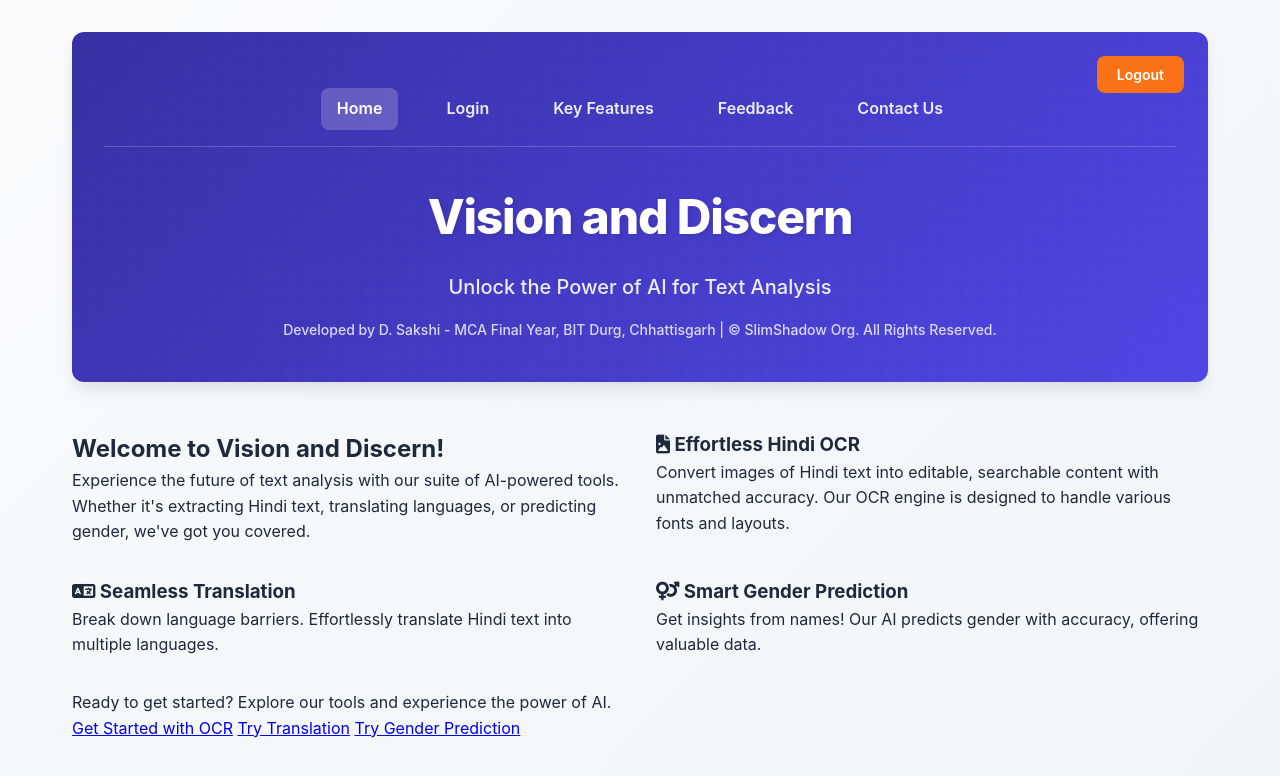
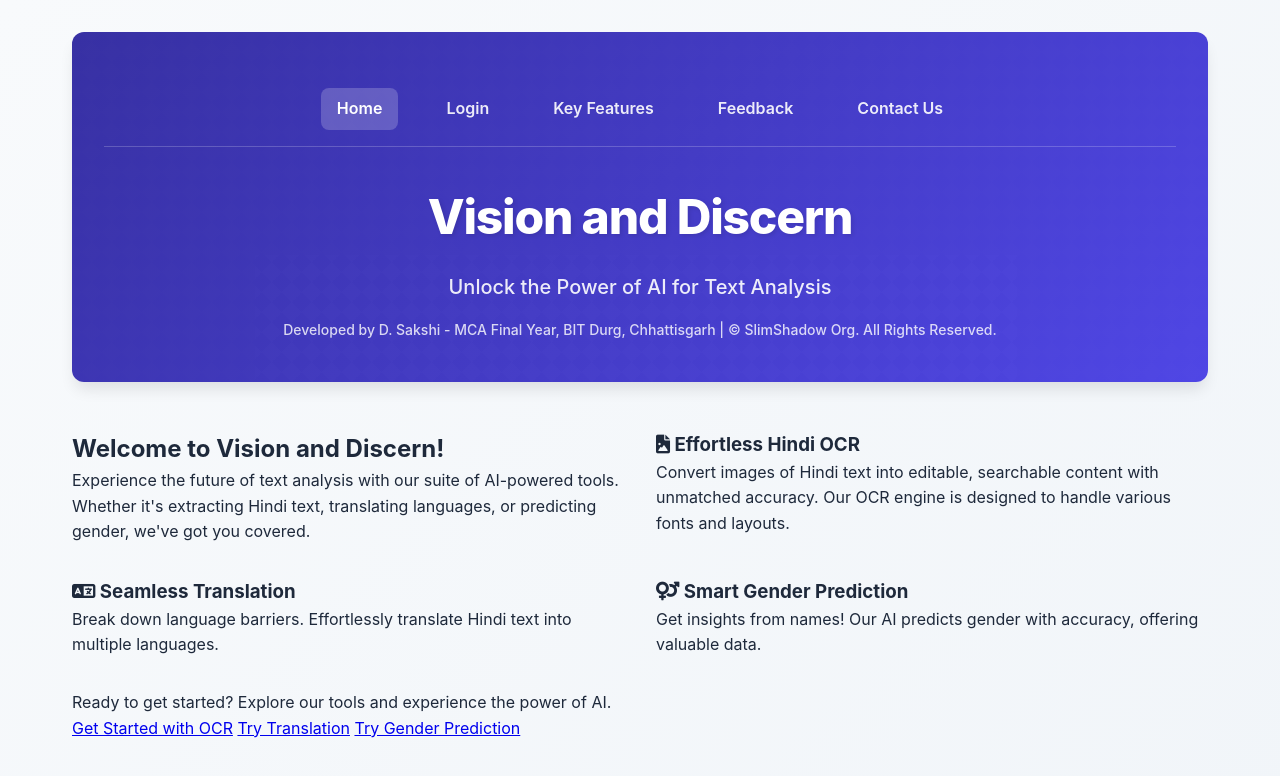
Before and after one commit to sakshi634/Vision-and-Discern, a plain HTML site: page Vision and Discern/web[frontend]/home.html in a window 1280 px wide. Shown: the top 776 px of the page. Drawn offline with Linux system fonts and the light colour scheme.

Commit message:
home.html

```diff
--- a/Vision and Discern/web[frontend]/home.html
+++ b/Vision and Discern/web[frontend]/home.html
@@ -21,7 +21,6 @@
             <h1>Vision and Discern</h1>
             <p class="subtitle">Unlock the Power of AI for Text Analysis</p>
             <p class="attribution">Developed by D. Sakshi - MCA Final Year, BIT Durg, Chhattisgarh | © SlimShadow Org. All Rights Reserved.</p>
-            <button id="logoutButton" class="logout-button button-secondary">Logout</button>
         </header>
 
         <div class="main-content">
```
